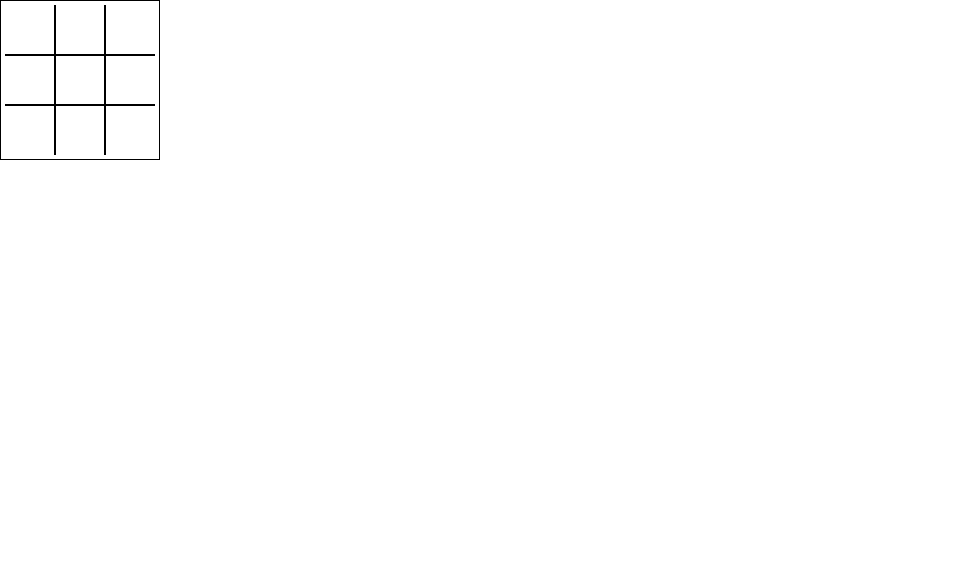
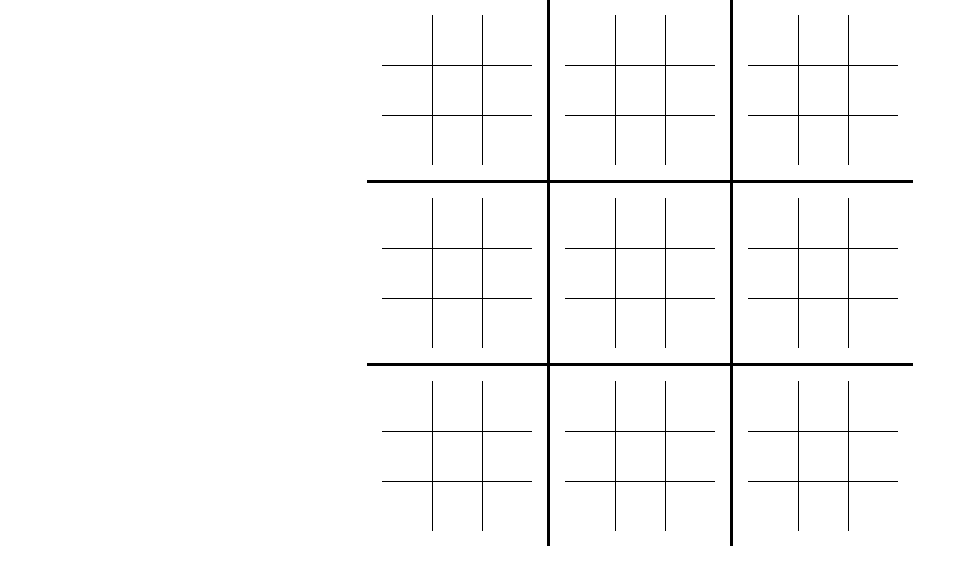
Before and after one commit to ryutabi/ultimate-tictactoe, a Nuxt app: page / in a window 1280 px wide. Shown: the top 584 px of the page, without its empty margins (0-976 px from the left). Built offline with nearby package versions, Linux system fonts and the light colour scheme.

Commit message:
create CellGame component & main game board

```diff
--- a/assets/basic.scss
+++ b/assets/basic.scss
@@ -6,6 +6,17 @@
 
 html {
   font-size: 62.5%;
+}
+
+table {
+  border-collapse: collapse;
+  margin: 0 auto;
+}
+
+td {
+  border: .3rem solid #000;
+  text-align: center;
+  user-select: none;
 }
 
 .circle {
--- /dev/null
+++ b/components/CellGame.vue
@@ -0,0 +1,122 @@
+<template>
+  <div class="cell_game__container">
+    <div
+      v-if="isOver"
+      class="cell_game__result"
+      :class="resultClasses"
+    >
+      {{ result }}
+    </div>
+    <table frame="void">
+      <tr
+        v-for="(n, i) in field"
+        :key="i"
+      >
+        <square
+          v-for="(m, j) in field"
+          :key="j"
+          :state="board[getId(i, j)]"
+          @click="drawMark(getId(i, j))"
+        />
+      </tr>
+    </table>
+  </div>
+</template>
+
+<script>
+import Square from '~/components/Square'
+
+const winIds = [
+  // vertical
+  [0, 3, 6],
+  [1, 4, 7],
+  [2, 5, 8],
+  // horizontal
+  [0, 1, 2],
+  [3, 4, 5],
+  [6, 7, 8],
+  // diagonal
+  [0, 4, 8],
+  [2, 4, 6]
+]
+
+export default {
+  components: {
+    Square
+  },
+  data:() => ({
+    isOver: false,
+    isDraw: false,
+    field: 3,
+    board: [
+      0, 0, 0,
+      0, 0, 0,
+      0, 0, 0
+    ],
+    player: 1
+  }),
+  computed: {
+    result() {
+      if (this.isDraw) return '△'
+      return this.player === 1 ? '○' : '✕'
+    },
+    resultClasses() {
+      if (this.isDraw) return 'tryangle'
+      if (this.player === 1) return 'circle'
+      if (this.player === -1) return 'cross'
+      return ''
+    }
+  },
+  methods: {
+    getId(x, y) {
+      return x * this.field + y
+    },
+    drawMark(id) {
+      if (this.isOver || this.board[id] !== 0) {
+        return
+      }
+      this.board[id] = this.player
+      this.$forceUpdate()
+      this.isWinJudge() ? this.isOver = true : this.player *= -1
+    },
+    isWinJudge() {
+      const sumNums = winIds.map(ids => ids.reduce((x, y) => x + this.board[y], 0))
+      if (this.isDrawJudge(sumNums)) {
+        this.isDraw = true
+        this.isOver = true
+        return
+      }
+      const isWin = sumNums.some(num => Math.abs(num) === 3)
+      return isWin
+    },
+    isDrawJudge(nums) {
+      return nums.every(num => num !== 0)
+    }
+  }
+}
+</script>
+
+<style lang="scss" scoped>
+.cell_game {
+  &__container {
+    width: 16rem;
+    height: 16rem;
+    margin: 1rem;
+    display: flex;
+    justify-content: center;
+    align-items: center;
+    position: relative;
+  }
+  &__result {
+    position: absolute;
+    font-size: 16rem;
+  }
+}
+
+td {
+  border: .1rem solid #000;
+  height: 5rem;
+  width: 5rem;
+  font-size: 3rem;
+}
+</style>
--- a/pages/index.vue
+++ b/pages/index.vue
@@ -1,128 +1,33 @@
 <template>
   <div class="game__container">
-    <div
-      v-if="isOver"
-      class="game__result"
-      :class="resultClasses"
-    >
-      {{ result }}
-    </div>
     <table frame="void">
       <tr
         v-for="(n, i) in field"
         :key="i"
       >
-        <square
+        <td
           v-for="(m, j) in field"
           :key="j"
-          :state="board[getId(i, j)]"
-          @click="drawMark(getId(i, j))"
-        />
+        >
+          <cell-game />
+        </td>
       </tr>
     </table>
   </div>
 </template>
 
 <script>
-import Square from '~/components/Square'
-
-const winIds = [
-  // vertical
-  [0, 3, 6],
-  [1, 4, 7],
-  [2, 5, 8],
-  // horizontal
-  [0, 1, 2],
-  [3, 4, 5],
-  [6, 7, 8],
-  // diagonal
-  [0, 4, 8],
-  [2, 4, 6]
-]
+import CellGame from '~/components/CellGame'
 
 export default {
   components: {
-    Square
+    CellGame
   },
   data:() => ({
-    isOver: false,
-    isDraw: false,
-    field: 3,
-    board: [
-      0, 0, 0,
-      0, 0, 0,
-      0, 0, 0
-    ],
-    player: 1
-  }),
-  computed: {
-    result() {
-      if (this.isDraw) return '△'
-      return this.player === 1 ? '○' : '✕'
-    },
-    resultClasses() {
-      if (this.isDraw) return 'tryangle'
-      if (this.player === 1) return 'circle'
-      if (this.player === -1) return 'cross'
-      return ''
-    }
-  },
-  methods: {
-    getId(x, y) {
-      return x * this.field + y
-    },
-    drawMark(id) {
-      if (this.isOver || this.board[id] !== 0) {
-        return
-      }
-      this.board[id] = this.player
-      this.$forceUpdate()
-      this.isWinJudge() ? this.isOver = true : this.player *= -1
-    },
-    isWinJudge() {
-      const sumNums = winIds.map(ids => ids.reduce((x, y) => x + this.board[y], 0))
-      if (this.isDrawJudge(sumNums)) {
-        this.isDraw = true
-        this.isOver = true
-        return
-      }
-      const isWin = sumNums.some(num => Math.abs(num) === 3)
-      return isWin
-    },
-    isDrawJudge(nums) {
-      return nums.every(num => num !== 0)
-    }
-  }
+    field: 3
+  })
 }
 </script>
 
 <style lang="scss" scoped>
-.game {
-  &__container {
-    width: 16rem;
-    height: 16rem;
-    display: flex;
-    justify-content: center;
-    align-items: center;
-    border: .1rem solid #000;
-    position: relative;
-  }
-  &__result {
-    position: absolute;
-    font-size: 16rem;
-  }
-}
-
-table {
-  border-collapse: collapse;
-}
-
-td {
-  border: .2rem solid #000;
-  height: 5rem;
-  width: 5rem;
-  text-align: center;
-  font-size: 3rem;
-  user-select: none;
-}
 </style>
```
